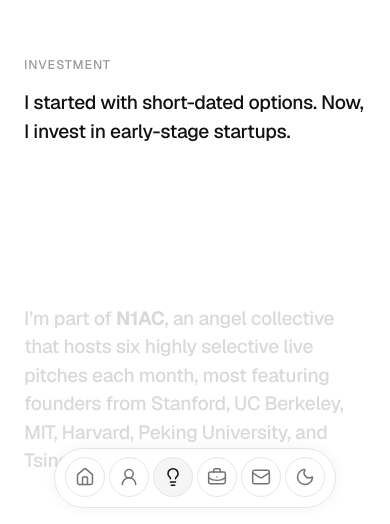
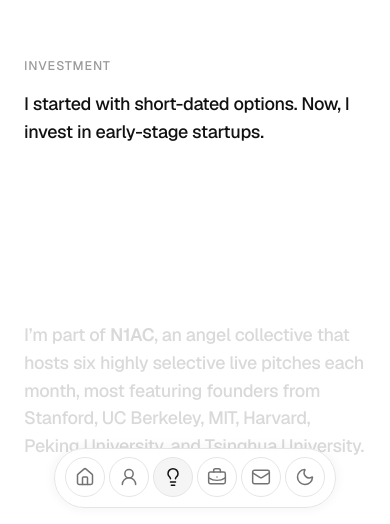
Before and after one commit to ayvhc/websitev2, a Next.js app: page /investment in a window 390 px wide. Shown: the part 320-844 px from the top of the page. Built offline with nearby package versions, Linux system fonts and the light colour scheme.

Commit message:
Soften investment page typography

```diff
--- a/app/globals.css
+++ b/app/globals.css
@@ -1120,9 +1120,9 @@ button {
 .investment-copy > p {
   max-width: 50rem;
   color: #111111;
-  font-size: clamp(1.32rem, 2.25vw, 1.82rem);
-  font-weight: 500;
-  line-height: 1.48;
+  font-size: clamp(1.2rem, 1.85vw, 1.52rem);
+  font-weight: 430;
+  line-height: 1.56;
 }
 
 .investment-copy > p + p {
@@ -1181,7 +1181,7 @@ button {
   display: inline-block;
   border-radius: 0.3rem;
   color: inherit;
-  font-weight: 700;
+  font-weight: 600;
   text-decoration: none;
   pointer-events: auto;
   transform: translateY(0);
@@ -1207,9 +1207,9 @@ button {
 
 .investment-list h2 {
   margin-bottom: 0.2rem;
-  font-size: clamp(1.32rem, 2.25vw, 1.82rem);
+  font-size: clamp(1.2rem, 1.85vw, 1.52rem);
   font-weight: 600;
-  line-height: 1.25;
+  line-height: 1.35;
 }
 
 .investment-list p {
@@ -1299,8 +1299,8 @@ button {
   }
 
   .investment-copy > p {
-    font-size: 1.2rem;
-    line-height: 1.48;
+    font-size: 1.12rem;
+    line-height: 1.55;
   }
 
   .investment-copy h1 {
@@ -1308,7 +1308,7 @@ button {
   }
 
   .investment-list h2 {
-    font-size: 1.2rem;
+    font-size: 1.12rem;
   }
 
   .investment-list p {
```
